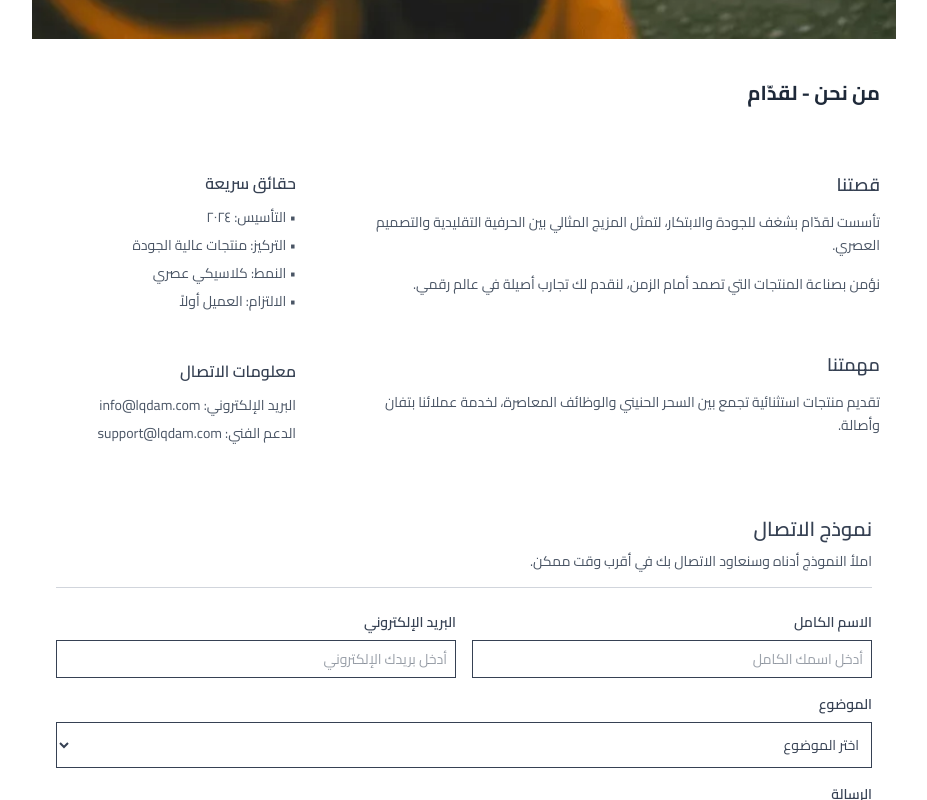
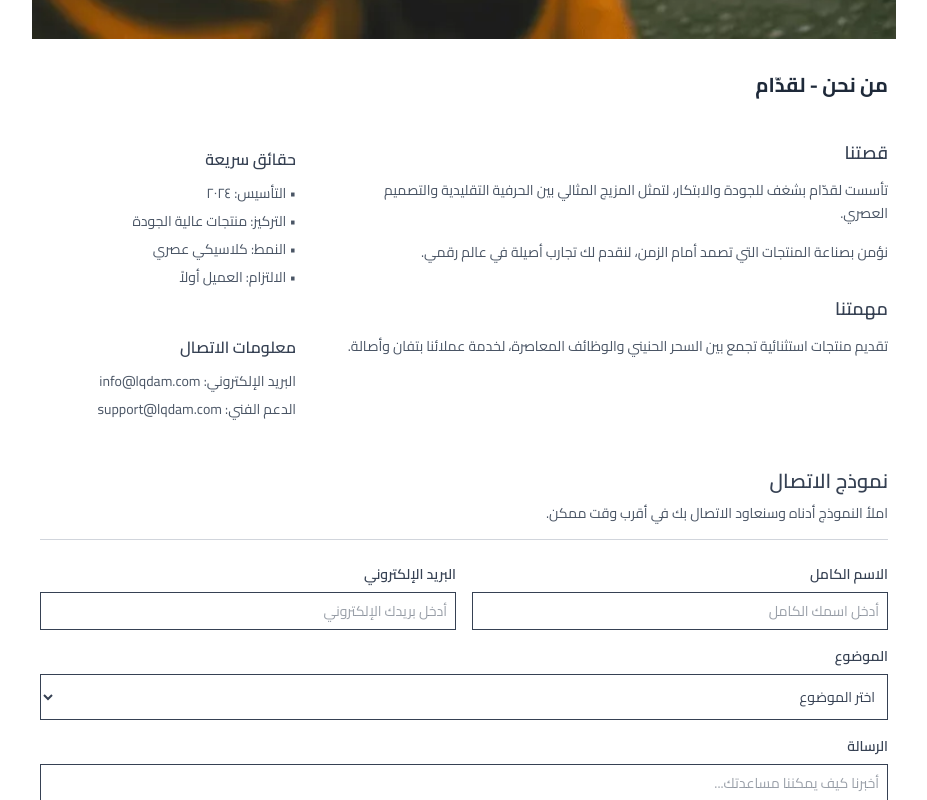
Before and after one commit to redaezziani/l9dam, a Next.js app: page /about-us in a window 1280 px wide. Shown: the part 1860-2660 px from the top of the page, without its empty margins (176-1103 px from the left). Built offline with nearby package versions, Linux system fonts and the light colour scheme; no server answers.

Commit message:
fix: adjust padding and margin for improved layout consistency on About Us page

```diff
--- a/messages/en.json
+++ b/messages/en.json
@@ -10,8 +10,8 @@
         "home": "Home",
         "store": "Store",
         "distributors": "Distributors",
-        "about": "About Laqaddam",
-        "contact": "Contact Laqaddam",
+        "about": "About Us",
+        "contact": "Contact Us",
         "cart": "Cart"
       },
       "fontbrandName": "Lqdam",
--- a/src/app/about-us/page.tsx
+++ b/src/app/about-us/page.tsx
@@ -38,7 +38,7 @@ const AboutUsPage = () => {
           src="/images/slider/image-1.webp"
           className="w-full mb-6"
         />
-        <div className="  p-4 mb-6">
+        <div className="  p-2 mb-4">
           <h1 className="text-xl font-bold uppercase text-gray-800 mb-2">
             {t('title')}
           </h1>
@@ -46,8 +46,8 @@ const AboutUsPage = () => {
 
         <div className="flex flex-col md:flex-row gap-6">
           {/* Left Column - Main Info */}
-          <div className="flex-2 space-y-6">
-            <div className="  p-4">
+          <div className="flex-2 space-y-4">
+            <div className="  p-2">
               <h2 className="text-lg font-semibold mb-3 text-gray-700 uppercase">
                 {t('story.title')}
               </h2>
@@ -59,7 +59,7 @@ const AboutUsPage = () => {
               </p>
             </div>
 
-            <div className="  p-4">
+            <div className="  p-2">
               <h2 className="text-lg font-semibold mb-3 text-gray-700 uppercase">
                 {t('mission.title')}
               </h2>
@@ -94,7 +94,7 @@ const AboutUsPage = () => {
           </div>
         </div>
 
-        <div className="mt-8   p-6">
+        <div className="mt-8 px-2">
           <div className="border-b border-gray-300 pb-4 mb-6">
             <h3 className="text-xl font-semibold text-gray-700 uppercase">
               {t('contactForm.title')}
@@ -106,7 +106,6 @@ const AboutUsPage = () => {
 
           <form onSubmit={handleSubmit} className="space-y-4">
             <div className="grid grid-cols-1 md:grid-cols-2 gap-4">
-              {/* Name Field */}
               <div>
                 <label
                   htmlFor="name"
```
